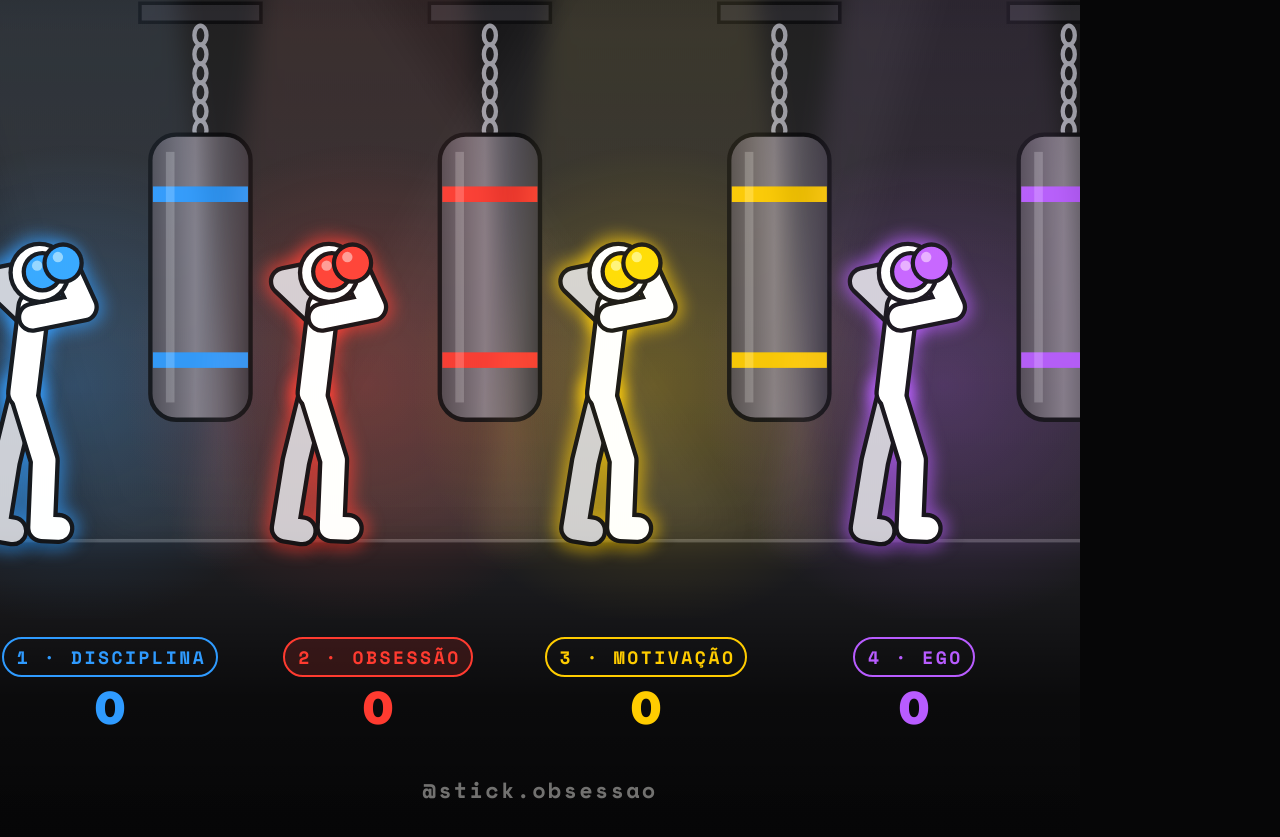
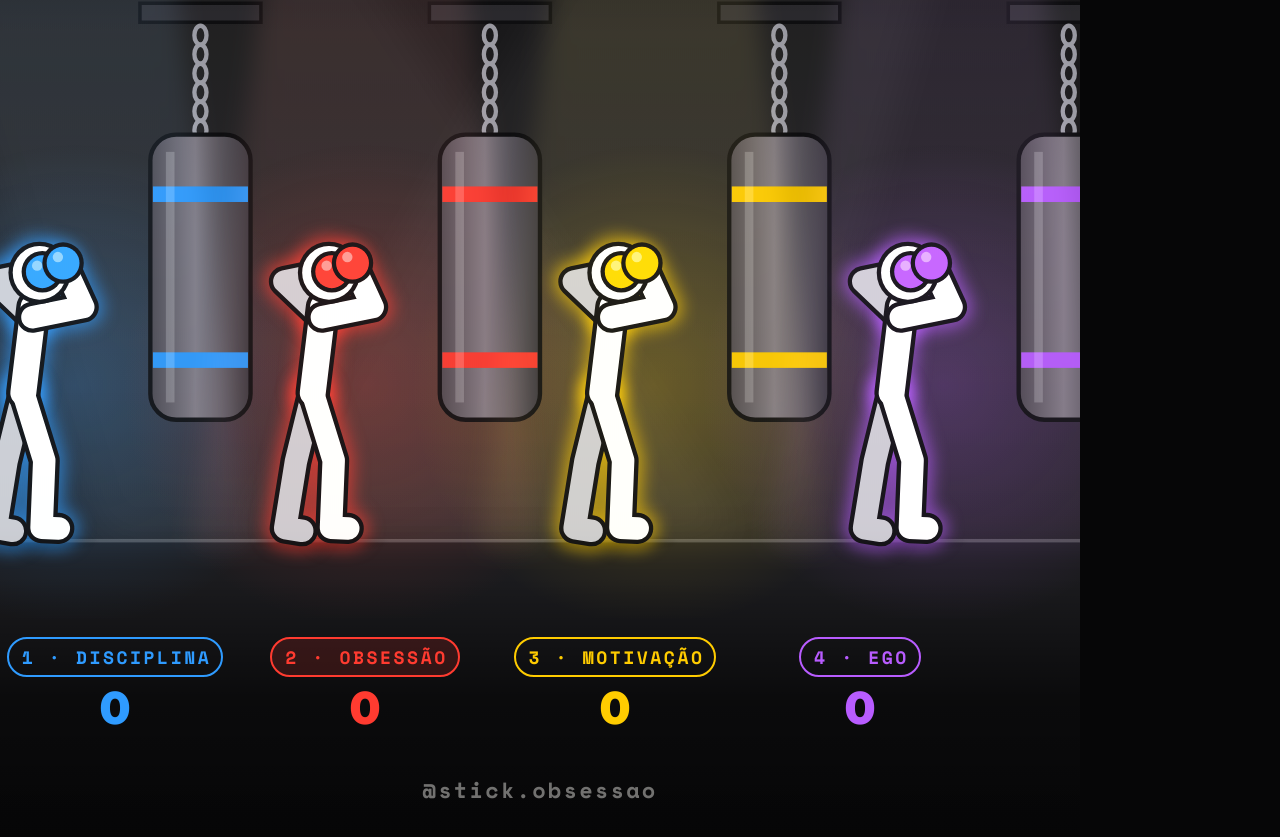
Before and after one commit to julioSouza7/codigos, a plain HTML site: page videos/boxe/index.html in a window 1280 px wide. Shown: the part 523-1360 px from the top of the page. Drawn offline with nearby package versions, Linux system fonts and the light colour scheme.

Commit message:
Boxe: placar fora da coluna de botões
Co-Authored-By: Claude Opus 5.5 <noreply@anthropic.com>
Claude-Session: https://claude.ai/code/session_01Ezu7RfzAUVGKuwNa8nGmtC

```diff
--- a/videos/boxe/index.html
+++ b/videos/boxe/index.html
@@ -92,10 +92,10 @@
       <div id="cap" class="cap"><div class="l1">QUATRO NO TREINO.</div><div class="l2"></div></div>
       <div id="cta"><span class="pill">QUAL DOS 4 É <b>VOCÊ?</b></span><span class="sub">COMENTA <b style="color:#2f9bff">1</b>, <b style="color:#ff3b30">2</b>, <b style="color:#ffcc00">3</b> OU <b style="color:#b85cff">4</b></span><span class="handle">@stick.obsessao</span></div>
 
-      <div id="lab-disc" class="lab" style="left: 110px"><span class="nm">1 · DISCIPLINA</span><span id="n-disc" class="n">0 M</span></div>
-      <div id="lab-obs" class="lab" style="left: 378px"><span class="nm">2 · OBSESSÃO</span><span id="n-obs" class="n">0 M</span></div>
-      <div id="lab-motiv" class="lab" style="left: 646px"><span class="nm">3 · MOTIVAÇÃO</span><span id="n-motiv" class="n">0 M</span></div>
-      <div id="lab-ego" class="lab" style="left: 914px"><span class="nm">4 · EGO</span><span id="n-ego" class="n">0 M</span></div>
+      <div id="lab-disc" class="lab" style="left: 115px"><span class="nm">1 · DISCIPLINA</span><span id="n-disc" class="n">0 M</span></div>
+      <div id="lab-obs" class="lab" style="left: 365px"><span class="nm">2 · OBSESSÃO</span><span id="n-obs" class="n">0 M</span></div>
+      <div id="lab-motiv" class="lab" style="left: 615px"><span class="nm">3 · MOTIVAÇÃO</span><span id="n-motiv" class="n">0 M</span></div>
+      <div id="lab-ego" class="lab" style="left: 860px"><span class="nm">4 · EGO</span><span id="n-ego" class="n">0 M</span></div>
       <div id="wm">@stick.obsessao</div>
 
       <audio id="music" class="clip" src="assets/music.wav" data-start="0" data-duration="25" data-track-index="4" data-volume="1"></audio>
```
